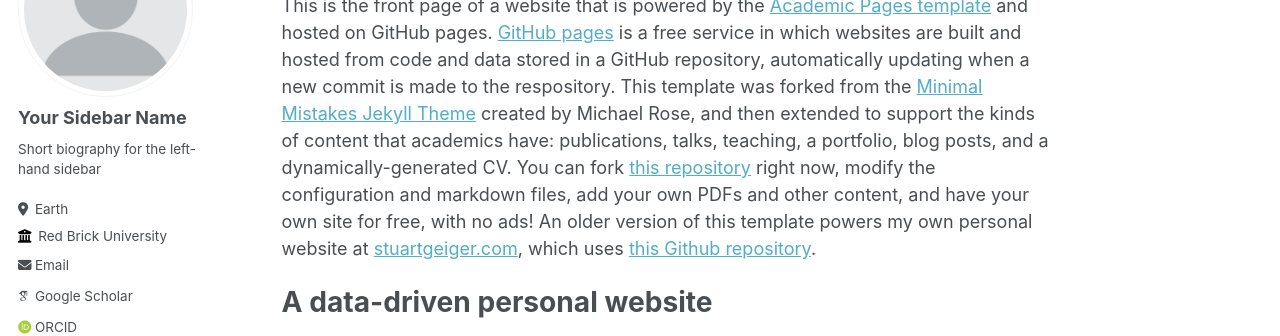
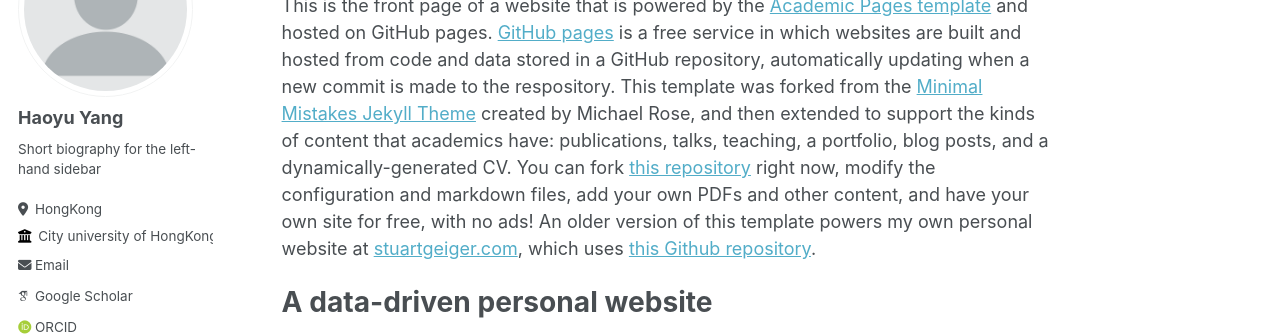
Before and after one commit to woruo838/woruo838.GitHub.io, a Jekyll site: the page built from _pages/about.md, in a window 1280 px wide. Shown: the part 184-520 px from the top of the page. Built offline with Jekyll 4.4.1, drawn with Linux system fonts in a browser that asks for light colours; some web fonts are replaced.

Commit message:
Update _config.yml

```diff
--- a/_config.yml
+++ b/_config.yml
@@ -14,7 +14,7 @@ name                     : &name "Haoyu Yang"
 description              : &description "A master in HongKong"
 url                      : https://academicpages.github.io # the base hostname & protocol for your site e.g. "https://woruo838.github.io"
 baseurl                  : "" # the subpath of your site, e.g. "/blog"
-repository               : "academicpages/academicpages.github.io"
+repository               : "woruo838/woruo838.github.io"
 
 # Site Author - The following control what appear as part of the author content on the side bar.
 #               If a field is blank the icon and link will not appear, otherwise it will be shown.
@@ -22,13 +22,13 @@ repository               : "academicpages/academicpages.github.io"
 author:
   # Biographic information
   avatar           : "profile.png"
-  name             : "Your Sidebar Name"
+  name             : "Haoyu Yang"
   pronouns         : # example: "she/her"
   bio              : "Short biography for the left-hand sidebar"
-  location         : "Earth"
-  employer         : "Red Brick University"
+  location         : "HongKong"
+  employer         : "City university of HongKong"
   uri              : # URL
-  email            : "none@example.org"
+  email            : "970638209@qq.com"
 
   # Academic websites
   arxiv            : # URL - Update with the correct link to your profile
@@ -64,7 +64,7 @@ author:
   soundcloud       : # Username
   steam            : # Username
   telegram         : # URL
-  tumblr           : # Username
+  bilibili         : 卡萨布兰卡的萨布兰
   twitter          : # Username for X / Twitter
   vine             : # Username
   weibo            : # Username
```
